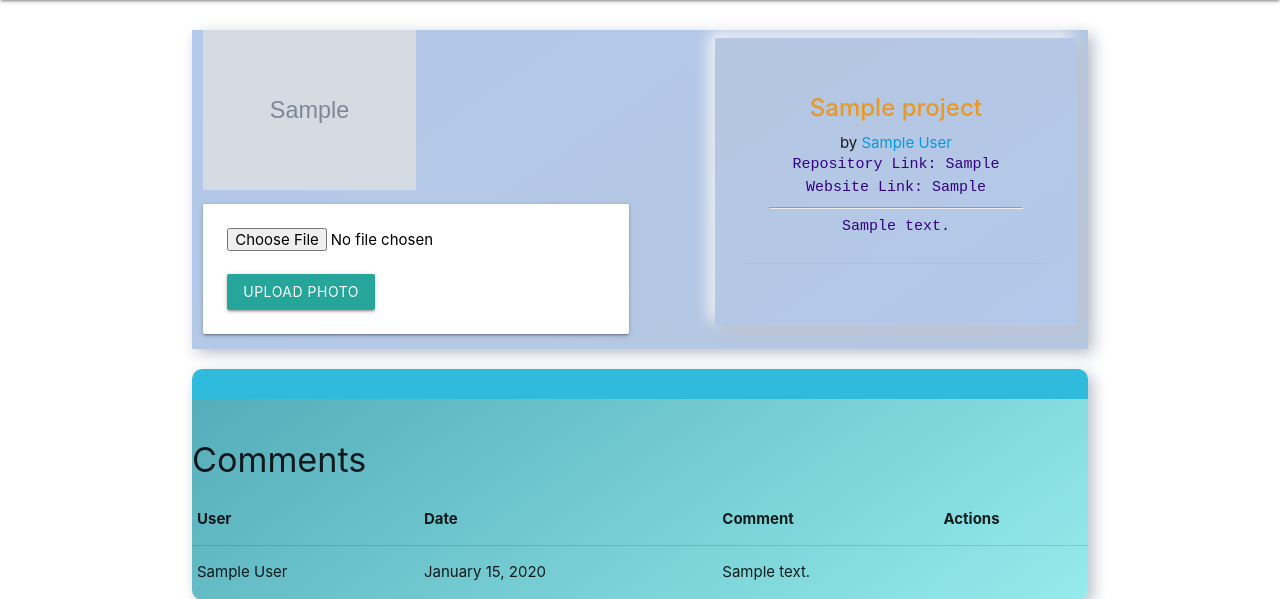
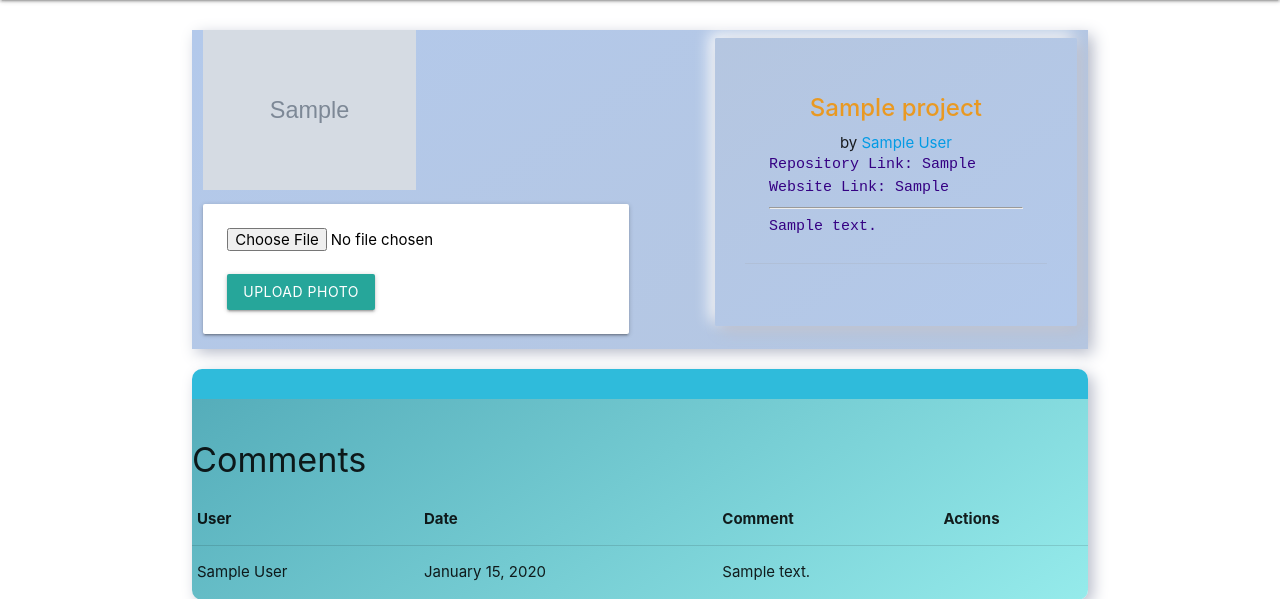
Before and after one commit to NoahCSmith93/General-Archive, a Django app: page /projects/1/ in a window 1280 px wide. Shown: the part 64-663 px from the top of the page. Run offline with Django 3.2, Linux system fonts and the light colour scheme; tables that the repository leaves empty hold one stand-in row (values such as "Sample post"); grey boxes marked "Sample" are stand-in pictures; some libraries are stand-ins or nearby versions.

Commit message:
minor edit to css

```diff
--- a/main_app/static/css/style.css
+++ b/main_app/static/css/style.css
@@ -176,11 +176,6 @@ input[type=text], input[type=email], input[type=password], input[type=descriptio
     margin-top: 30px;
     margin-bottom: 30px;
 }
-<<<<<<< HEAD
-.row4 {
-    display: inline-flex;
-    justify-content:left;
-=======
 
 .project-content {
     text-align: left;
@@ -188,5 +183,8 @@ input[type=text], input[type=email], input[type=password], input[type=descriptio
 
 .project-header {
     text-align: center;
->>>>>>> 63c0828c1c9085a06c0d0a4297bae5b4ac32f2ae
 }
+.row4 {
+    display: inline-flex;
+    justify-content:left;
+}
```
